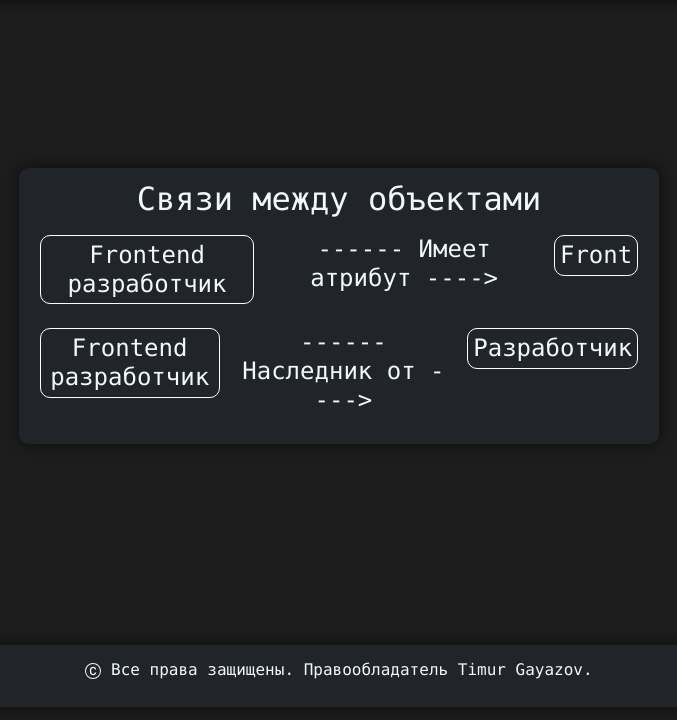
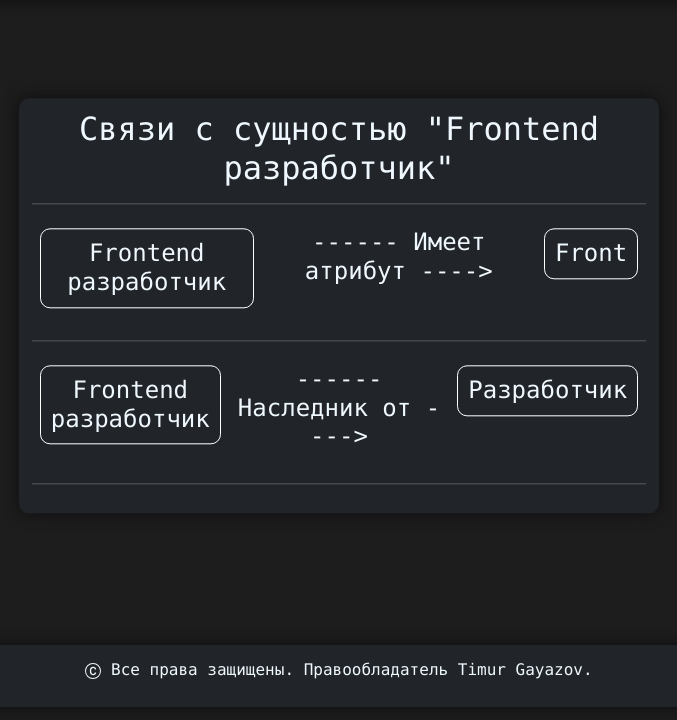
Before and after one commit to TimurGayazov/Sapr-Flask, a Flask app: a page that uses templates/entity_view.html in a window 1280 px wide. Shown: the part 80-800 px from the top of the page, without its empty margins (301-978 px from the left). Run offline with Flask 3, Linux system fonts and the light colour scheme; data comes from the database, SQL or seed files in the repository; both versions use the stored data as it was after the commit.

Commit message:
fixed code and styles

```diff
--- a/app.py
+++ b/app.py
@@ -131,10 +131,10 @@ def del_data():
 @app.route('/diagram_page/<table_name>')
 def diagram_page(table_name):
     diagramm = []
-    id_diagram = []
+
     table_data = get_table_data(table_name)
     for i in range(0, len(table_data)):
-        id_one = []
+
         rel = []
         start_point = ''
         end_point = ''
@@ -143,8 +143,6 @@ def diagram_page(table_name):
             start_point = table_data[i][2]
             end_point = table_data[i][3]
             val = table_data[i][1]
-            id_one.append(start_point)
-            id_one.append(end_point)
 
             for j in range(0, len(table_data)):
                 if table_data[j][0] == start_point:
@@ -156,9 +154,8 @@ def diagram_page(table_name):
             rel.append(start_point)
             rel.append(end_point)
             diagramm.append(rel)
-            id_diagram.append(id_one)
 
-    return render_template('diagram_page.html', table_name=table_name, table_data=table_data, diagramm=diagramm, id_diagram=id_diagram)
+    return render_template('diagram_page.html', table_name=table_name, table_data=table_data, diagramm=diagramm)
 
 
 @app.route('/entity_view/<table_name>/<entity_id>')
@@ -169,12 +166,12 @@ def entity_view(table_name, entity_id):
     for i in range(0, len(table_data)):
         one_entity = []
         if entity_id == table_data[i][2]:
-            first = table_data[i][2] # сурс
+            first = table_data[i][2]  # сурс
             if table_data[i][1] in relations_dict:
                 second = relations_dict[table_data[i][1]][0]
             else:
-                second = table_data[i][1] # тип связи
-            third = table_data[i][3] # таргет
+                second = table_data[i][1]  # тип связи
+            third = table_data[i][3]  # таргет
             for j in range(0, len(table_data)):
                 if table_data[j][0] == first:
                     one_entity.append(table_data[j][1])
--- a/templates/diagram_page.html
+++ b/templates/diagram_page.html
@@ -19,9 +19,9 @@
             <hr>
             {% for d in diagramm %}
             <div class="d-flex  justify-content-between">
-                <div class="p-2 bd-highlight"><a style="border: 1px solid white;border-radius:10px; padding: 5px; color:white; text-decoration: none;" href="/entity_view/{{ table_name }}/{{ d[3] }}">{{d[0]}}</a></div>
+                <div class="p-2 bd-highlight"><a style="border: 1px solid white;border-radius:10px; padding: 10px; color:white; text-decoration: none; font-size:150%;" href="/entity_view/{{ table_name }}/{{ d[3] }}">{{d[0]}}</a></div>
                 <div class="p-2 bd-highlight"><h4>------ {{d[1]}} ----></h4></div>
-                <div class="p-2 bd-highlight"><a style="border: 1px solid white;border-radius:10px; padding: 5px; color:white; text-decoration: none;" href="/entity_view/{{ table_name }}/{{ d[4] }}">{{d[2]}}</a>
+                <div class="p-2 bd-highlight"><a style="border: 1px solid white;border-radius:10px; padding: 10px; color:white; text-decoration: none; font-size:150%;" href="/entity_view/{{ table_name }}/{{ d[4] }}">{{d[2]}}</a>
                 </div>
             </div>
             <hr>
--- a/templates/entity_view.html
+++ b/templates/entity_view.html
@@ -8,13 +8,15 @@
 <div class="text-center">
     <div class="table-block">
         <div class="text-center">
-            <h2>Связи между объектами</h2>
+            <h2>Связи с сущностью "{{ all_entity[0][0] }}"</h2>
+            <hr>
             {% for entity in all_entity %}
             <div class="d-flex  justify-content-between">
-                <div class="p-2 bd-highlight"><h4 style="border: 1px solid white;border-radius:10px; padding: 5px;">{{entity[0]}}</h4></div>
+                <div class="p-2 bd-highlight"><h4 style="border: 1px solid white;border-radius:10px; padding: 10px;">{{entity[0]}}</h4></div>
                 <div class="p-2 bd-highlight"><h4>------ {{entity[1]}} ----></h4></div>
-                <div class="p-2 bd-highlight"><h4 style="border: 1px solid white;border-radius:10px; padding: 5px;">{{entity[2]}}</h4></div>
+                <div class="p-2 bd-highlight"><h4 style="border: 1px solid white;border-radius:10px; padding: 10px;">{{entity[2]}}</h4></div>
             </div>
+            <hr>
             {% endfor %}
             <!--            {{all_entity}}-->
         </div>
```
Also changed, not shown: database.db.
